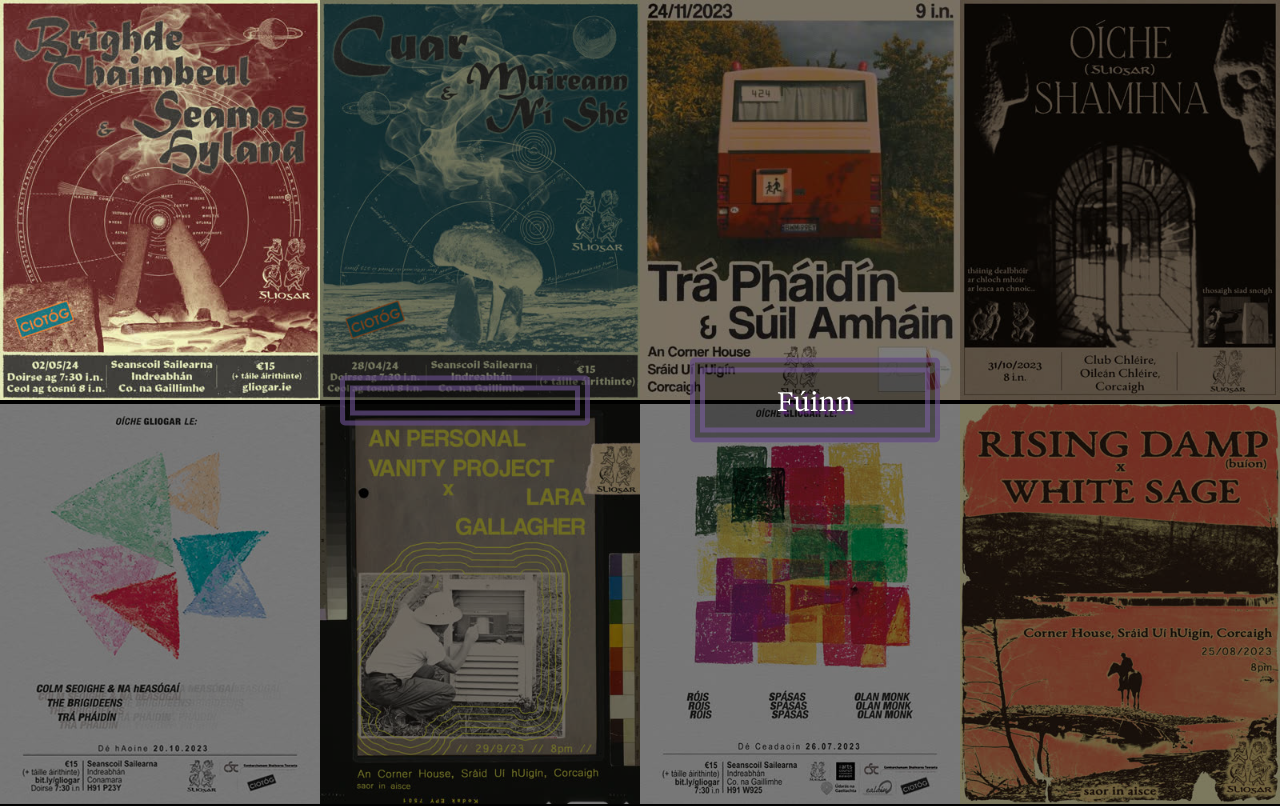
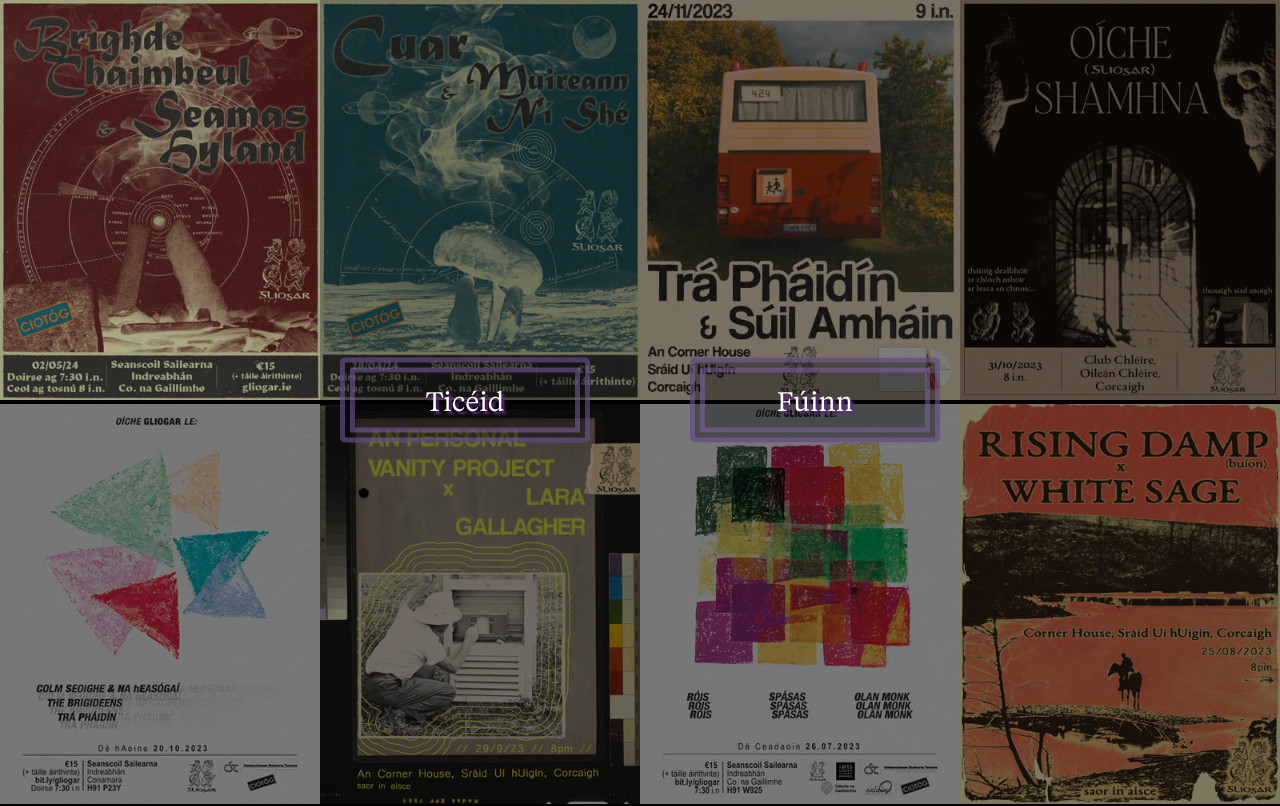
Before and after one commit to rwjhughes/gliogar, a Next.js app: page / in a window 1280 px wide. Shown: the top 806 px of the page. Built offline with nearby package versions, Linux system fonts and the light colour scheme.

Commit message:
tile opacity

```diff
--- a/pages/index.js
+++ b/pages/index.js
@@ -23,12 +23,12 @@ const Index = () => {
       <div className={styles.textcontainer}>
 
         <div className={styles.content}>
-          {/* <div className={styles.title}>Ticéid
-            <br />
+          <div className={styles.title}>Ticéid
+            {/* <br />
             <a href="https://www.tickettailor.com/events/gliogar/1193850" target="_blank"><li><date>28 Aibreán</date><br />Cuar & Muireann Ní Shé</li></a>
             <br />
-            <a href="https://www.tickettailor.com/events/gliogar/1209899" target="_blank"><li><date>2 Bealtaine</date> Brìghde Chaimbeul & Seamus Hyland</li></a>
-          </div> */}
+            <a href="https://www.tickettailor.com/events/gliogar/1209899" target="_blank"><li><date>2 Bealtaine</date> Brìghde Chaimbeul & Seamus Hyland</li></a> */}
+          </div>
 
           <div className={styles.tooltip}>diabhal ticéad anseo anois</div>
         </div>
--- a/styles/Home.module.css
+++ b/styles/Home.module.css
@@ -17,7 +17,7 @@
 }
 
 .tile:hover {
-  opacity: 1;
+  opacity: 0.7;
 }
 
 .tile img {
```
